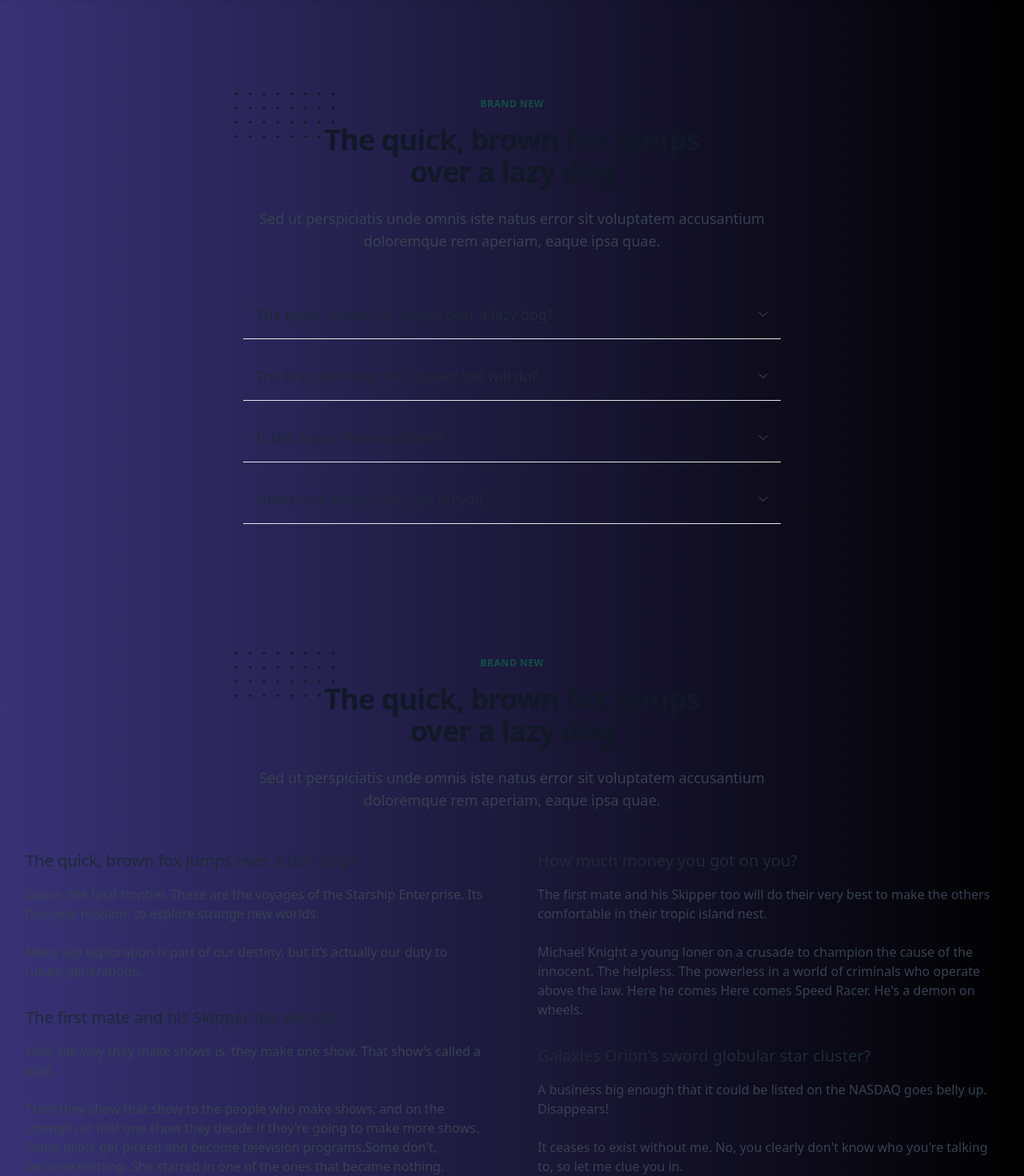
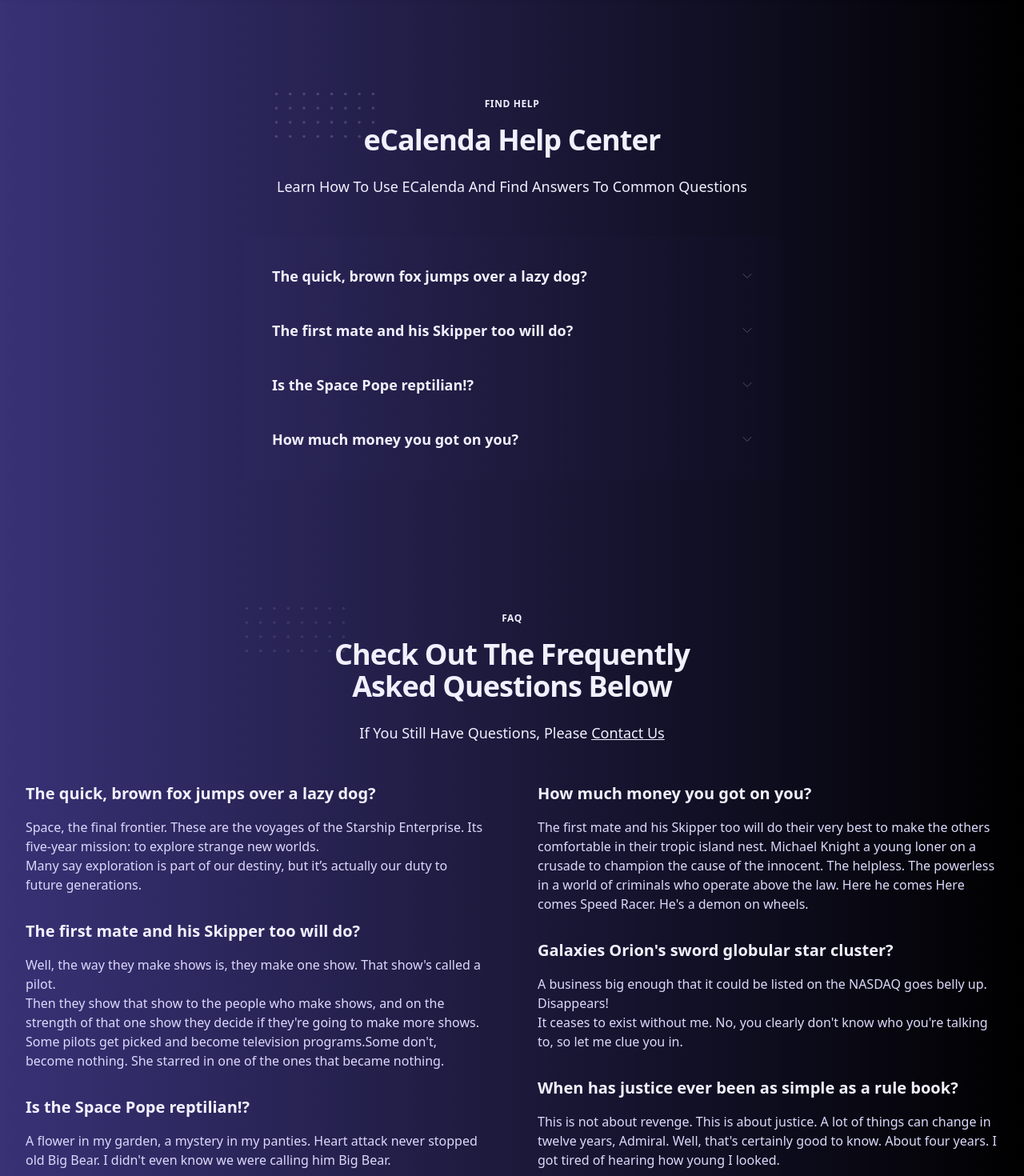
Before and after one commit to taricov/Reactjs_eCalenda_website, a React (Vite) app: page /help-center in a window 1280 px wide. Shown: the part 640-2110 px from the top of the page at 80% size. Built offline with nearby package versions, Linux system fonts and the light colour scheme.

Commit message:
finished help center styles

```diff
--- a/src/App.tsx
+++ b/src/App.tsx
@@ -90,6 +90,8 @@
         </Routes>
       </Router>
       <AppFooter />
+
+      {/* //TODO: Features and Testimonial light Theme */}
       {/* The rest of your app goes here */}
       {/* <RouterProvider router={router} /> */}
     </div>
--- a/src/pages/PageFeatures.tsx
+++ b/src/pages/PageFeatures.tsx
@@ -49,8 +49,8 @@
 const Feature = ({ ...props }) => {
   return (
     <>
-      <div className="group">
-        <span className="bg-gray-800 group-hover:bg-app-color-900 group-hover:text-app-color-200 transition-all duration-200 text-app-color-500 w-4 h-4 mr-2 rounded-full inline-flex items-center justify-center indent-10">
+      <div className="group flex">
+        <div className="mt-1 px-[1px] bg-gray-800 group-hover:bg-app-color-900 group-hover:text-app-color-200 transition-all duration-200 text-app-color-500 w-4 h-4 mr-2 rounded-full inline-flex items-center justify-center">
           <svg
             fill="none"
             stroke="currentColor"
@@ -62,8 +62,8 @@
           >
             <path d="M20 6L9 17l-5-5"></path>
           </svg>
-        </span>
-        {props.title}
+        </div>
+        <div className="">{props.title}</div>
       </div>
     </>
   );
--- a/src/pages/PageHelpCenter.tsx
+++ b/src/pages/PageHelpCenter.tsx
@@ -4,7 +4,7 @@
   const [isOpen, setIsOpen] = useState(false);
 
   return (
-    <div className="border-b">
+    <div className="">
       <button
         type="button"
         aria-label="Open item"
@@ -12,7 +12,7 @@
         className="flex items-center justify-between w-full p-4 focus:outline-none"
         onClick={() => setIsOpen(!isOpen)}
       >
-        <p className="text-lg font-medium">{title}</p>
+        <p className="text-lg font-bold">{title}</p>
         <svg
           viewBox="0 0 24 24"
           className={`w-3 text-gray-600 transform transition-transform duration-200 ${
@@ -32,7 +32,9 @@
       </button>
       {isOpen && (
         <div className="p-4 pt-0">
-          <p className="text-gray-700">{children}</p>
+          <p className="text-app-color-800 dark:text-app-color-200">
+            {children}
+          </p>
         </div>
       )}
     </div>
@@ -41,20 +43,20 @@
 
 const Faq = () => {
   return (
-    <div className="px-4 py-16 mx-auto sm:max-w-xl md:max-w-full lg:max-w-screen-xl md:px-24 lg:px-8 lg:py-20 ">
+    <div className="px-4 py-20 mx-auto sm:max-w-xl md:max-w-full lg:max-w-screen-xl md:px-24 lg:px-8 lg:py-20 ">
       <div className="max-w-xl sm:mx-auto lg:max-w-2xl">
         <div className="max-w-xl mb-10 md:mx-auto sm:text-center lg:max-w-2xl md:mb-12">
           <div>
-            <p className="inline-block px-3 py-px mb-4 text-xs font-semibold tracking-wider text-teal-900 uppercase rounded-full bg-teal-accent-400">
-              Brand new
+            <p className="inline-block px-3 py-px mb-4 text-xs font-semibold tracking-wider text-app-color-700 dark:text-app-color-100 uppercase rounded-full">
+              Find Help
             </p>
           </div>
-          <h2 className="max-w-lg mb-6 font-sans text-3xl font-bold leading-none tracking-tight text-gray-900 sm:text-4xl md:mx-auto">
+          <h2 className="max-w-lg mb-6 font-sans text-3xl font-bold leading-none tracking-tight text-app-color-700 dark:text-app-color-100 sm:text-4xl md:mx-auto">
             <span className="relative inline-block">
               <svg
                 viewBox="0 0 52 24"
                 fill="currentColor"
-                className="absolute top-0 left-0 z-0 hidden w-32 -mt-8 -ml-20 text-blue-gray-100 lg:w-32 lg:-ml-28 lg:-mt-10 sm:block"
+                className="absolute top-0 left-0 z-0 hidden w-32 -mt-8 -ml-20 text-app-color-700 dark:text-app-color-200  opacity-20 lg:w-32 lg:-ml-28 lg:-mt-10 sm:block"
               >
                 <defs>
                   <pattern
@@ -73,16 +75,15 @@
                   height="24"
                 />
               </svg>
-              <span className="relative">The</span>
+              <span className="relative">eCalenda</span>
             </span>{" "}
-            quick, brown fox jumps over a lazy dog
+            Help Center
           </h2>
-          <p className="text-base text-gray-700 md:text-lg ">
-            Sed ut perspiciatis unde omnis iste natus error sit voluptatem
-            accusantium doloremque rem aperiam, eaque ipsa quae.
+          <p className="text-base text-app-color-700 dark:text-app-color-100 md:text-lg capitalize">
+            Learn how to use eCalenda and find answers to common questions
           </p>
         </div>
-        <div className="space-y-4">
+        <div className="space-y-2 text-app-color-700 bg-app-color-200 dark:bg-app-color-500 dark:bg-opacity-1 bg-opacity-40 dark:text-app-color-100 rounded p-5">
           <Item title="The quick, brown fox jumps over a lazy dog?">
             Sed ut perspiciatis unde omnis iste natus error sit voluptatem
             accusantium doloremque rem aperiam, eaque ipsa quae.
@@ -111,16 +112,16 @@
       <div className="max-w-xl sm:mx-auto lg:max-w-2xl">
         <div className="max-w-xl mb-10 md:mx-auto sm:text-center lg:max-w-2xl md:mb-12">
           <div>
-            <p className="inline-block px-3 py-px mb-4 text-xs font-semibold tracking-wider text-teal-900 uppercase rounded-full bg-teal-accent-400">
-              Brand new
+            <p className="inline-block px-3 py-px mb-4 text-xs font-semibold tracking-wider text-app-color-700 dark:text-app-color-100 uppercase ">
+              FAQ
             </p>
           </div>
-          <h2 className="max-w-lg mb-6 font-sans text-3xl font-bold leading-none tracking-tight text-gray-900 sm:text-4xl md:mx-auto">
+          <h2 className="max-w-lg mb-6 font-sans text-3xl font-bold leading-none tracking-tight sm:text-4xl md:mx-auto text-app-color-700 dark:text-app-color-100 capitalize">
             <span className="relative inline-block">
               <svg
                 viewBox="0 0 52 24"
                 fill="currentColor"
-                className="absolute top-0 left-0 z-0 hidden w-32 -mt-8 -ml-20 text-blue-gray-100 lg:w-32 lg:-ml-28 lg:-mt-10 sm:block"
+                className="absolute top-0 left-0 z-0 hidden w-32 -mt-8 -ml-20 text-blue-gray-100 lg:w-32 lg:-ml-28 lg:-mt-10 sm:block capitalize text-app-color-900 dark:text-app-color-100 opacity-10"
               >
                 <defs>
                   <pattern
@@ -139,41 +140,44 @@
                   height="24"
                 />
               </svg>
-              <span className="relative">The</span>
+              <span className="relative">check</span>
             </span>{" "}
-            quick, brown fox jumps over a lazy dog
+            out the frequently asked questions below
           </h2>
-          <p className="text-base text-gray-700 md:text-lg">
-            Sed ut perspiciatis unde omnis iste natus error sit voluptatem
-            accusantium doloremque rem aperiam, eaque ipsa quae.
+          <p className="text-md text-app-color-700 dark:text-app-color-100 md:text-lg capitalize">
+            If you still have questions, Please{" "}
+            <a
+              href="/contacts"
+              className="underline hover:text-app-color-300 transition-all duration-200"
+            >
+              Contact Us
+            </a>
           </p>
         </div>
       </div>
       <div className="max-w-screen-xl sm:mx-auto">
         <div className="grid grid-cols-1 gap-16 row-gap-8 lg:grid-cols-2">
-          <div className="space-y-8">
+          <div className="space-y-8 text-app-color-700 dark:text-app-color-100">
             <div>
-              <p className="mb-4 text-xl font-medium">
+              <p className="mb-4 text-xl font-bold">
                 The quick, brown fox jumps over a lazy dog?
               </p>
-              <p className="text-gray-700">
+              <p className="text-app-color-800 dark:text-app-color-200">
                 Space, the final frontier. These are the voyages of the Starship
                 Enterprise. Its five-year mission: to explore strange new
                 worlds.
-                <br />
                 <br />
                 Many say exploration is part of our destiny, but it’s actually
                 our duty to future generations.
               </p>
             </div>
             <div>
-              <p className="mb-4 text-xl font-medium">
+              <p className="mb-4 text-xl font-bold">
                 The first mate and his Skipper too will do?
               </p>
-              <p className="text-gray-700">
+              <p className="text-app-color-800 dark:text-app-color-200">
                 Well, the way they make shows is, they make one show. That
                 show's called a pilot.
-                <br />
                 <br />
                 Then they show that show to the people who make shows, and on
                 the strength of that one show they decide if they're going to
@@ -183,10 +187,10 @@
               </p>
             </div>
             <div>
-              <p className="mb-4 text-xl font-medium">
+              <p className="mb-4 text-xl font-bold">
                 Is the Space Pope reptilian!?
               </p>
-              <p className="text-gray-700">
+              <p className="text-app-color-800 dark:text-app-color-200">
                 A flower in my garden, a mystery in my panties. Heart attack
                 never stopped old Big Bear. I didn't even know we were calling
                 him Big Bear.
@@ -195,38 +199,35 @@
           </div>
           <div className="space-y-8">
             <div>
-              <p className="mb-4 text-xl font-medium">
+              <p className="mb-4 text-xl font-bold text-app-color-700 dark:text-app-color-100">
                 How much money you got on you?
               </p>
-              <p className="text-gray-700">
+              <p className="text-app-color-800 dark:text-app-color-200">
                 The first mate and his Skipper too will do their very best to
-                make the others comfortable in their tropic island nest.
-                <br />
-                <br />
-                Michael Knight a young loner on a crusade to champion the cause
-                of the innocent. The helpless. The powerless in a world of
-                criminals who operate above the law. Here he comes Here comes
-                Speed Racer. He's a demon on wheels.
+                make the others comfortable in their tropic island nest. Michael
+                Knight a young loner on a crusade to champion the cause of the
+                innocent. The helpless. The powerless in a world of criminals
+                who operate above the law. Here he comes Here comes Speed Racer.
+                He's a demon on wheels.
               </p>
             </div>
             <div>
-              <p className="mb-4 text-xl font-medium">
+              <p className="mb-4 text-xl font-bold text-app-color-700 dark:text-app-color-100">
                 Galaxies Orion's sword globular star cluster?
               </p>
-              <p className="text-gray-700">
+              <p className="text-app-color-800 dark:text-app-color-200">
                 A business big enough that it could be listed on the NASDAQ goes
                 belly up. Disappears!
-                <br />
                 <br />
                 It ceases to exist without me. No, you clearly don't know who
                 you're talking to, so let me clue you in.
               </p>
             </div>
             <div>
-              <p className="mb-4 text-xl font-medium">
+              <p className="mb-4 text-xl font-bold space-y-8 text-app-color-700 dark:text-app-color-100">
                 When has justice ever been as simple as a rule book?
               </p>
-              <p className="text-gray-700">
+              <p className="text-app-color-800 dark:text-app-color-200">
                 This is not about revenge. This is about justice. A lot of
                 things can change in twelve years, Admiral. Well, that's
                 certainly good to know. About four years. I got tired of hearing
```
Also changed, not shown: src/pages/PageTestimonials.tsx (+5 -5 lines).
